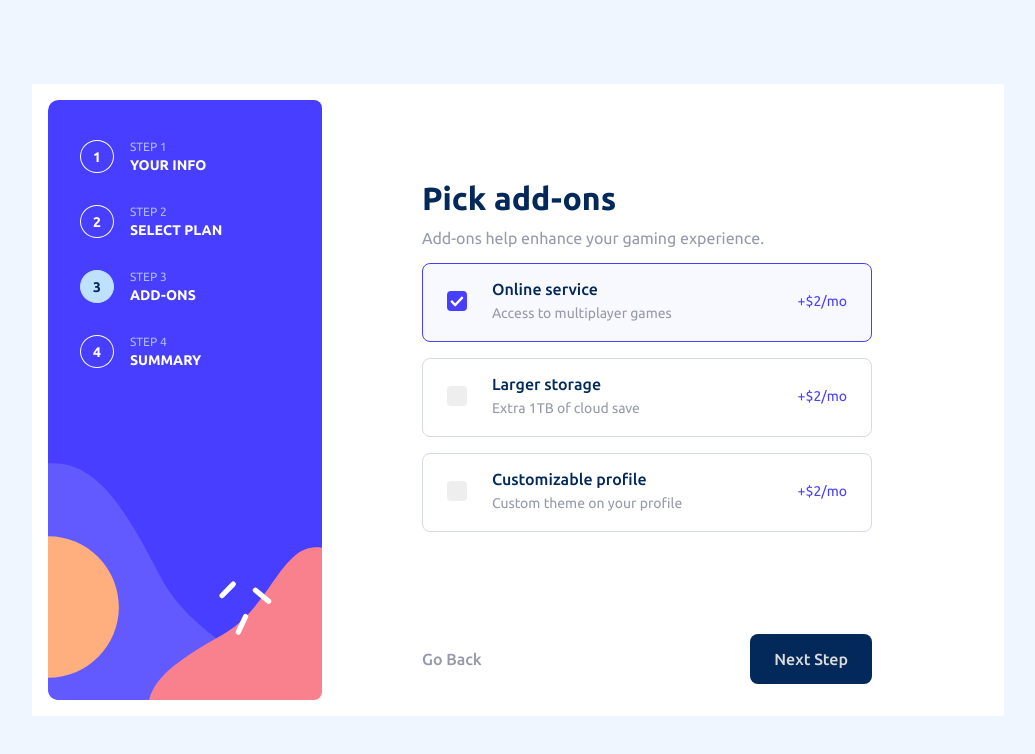
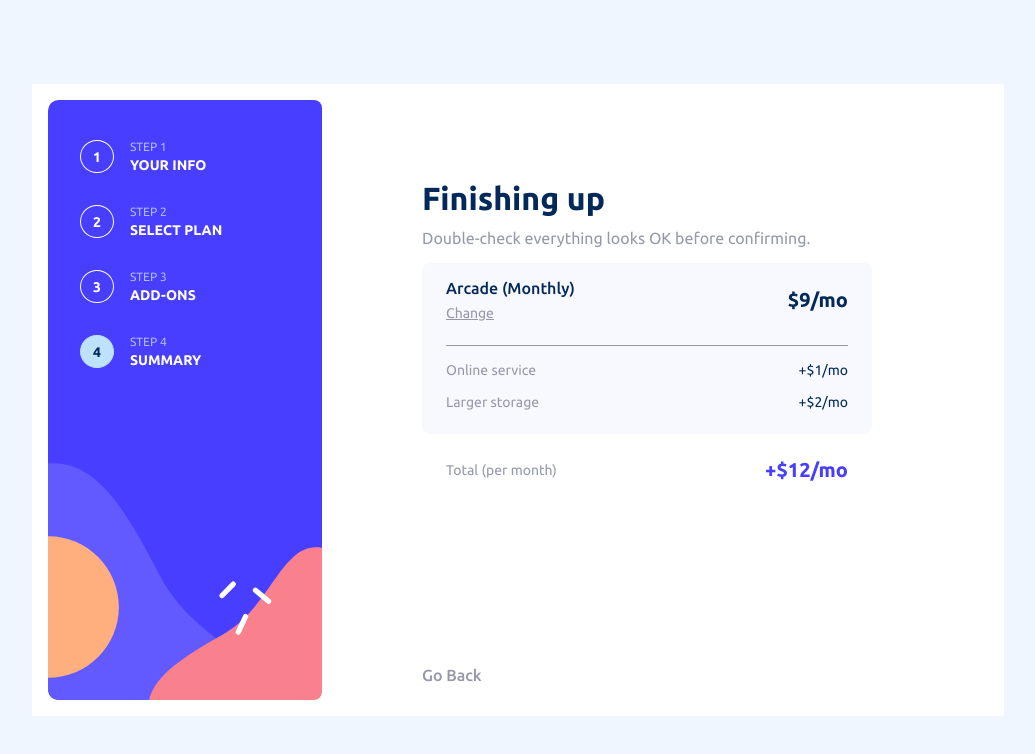
Before and after one commit to j0sephh123/multi-step-form, a React (Vite) app: page / in a window 1280 px wide. Shown: the top 754 px of the page, without its empty margins (122-1157 px from the left). Built offline with nearby package versions, Linux system fonts and the light colour scheme.

Commit message:
forth step

```diff
--- a/src/App.tsx
+++ b/src/App.tsx
@@ -6,11 +6,12 @@ import Controls from "./components/Controls";
 import Header from "./components/Header";
 import Sidebar from "./components/Sidebar";
 import FirstStep from "./components/steps/First";
+import ForthStep from "./components/steps/Forth";
 import SecondStep from "./components/steps/Second";
 import ThirdStep from "./components/steps/Third";
 
 function App() {
-  const [step, setStep] = useState(3);
+  const [step, setStep] = useState(4);
   // const [values, setValues] = useState<any>(null);
 
   const handleNext = () => {
@@ -57,8 +58,8 @@ function App() {
             <Header step={step} />
             {isFirstStep && <FirstStep />}
             {step === 2 && <SecondStep />}
-            {step === 3 && <ThirdStep/>}
-            {isLastStep && <div>step 4</div>}
+            {step === 3 && <ThirdStep />}
+            {isLastStep && <ForthStep />}
           </div>
         </div>
       </Content>
--- a/src/components/steps/Forth/index.tsx
+++ b/src/components/steps/Forth/index.tsx
@@ -1,3 +1,42 @@
 export default function ForthStep() {
-  return <div>ForthStep</div>
+  return <div className="forthStep">
+    <div className="forthStep__content">
+      <div className="forthStep__plan">
+        <div className="forthStep__plan--label">
+          <div className="forthStep__plan--label-item">Arcade (Monthly)</div>
+          <div className="forthStep__plan--label-change">Change</div>
+        </div>
+        <div className="forthStep__plan--price">
+          <div className="forthStep__plan--price-value">$9/mo</div>
+        </div>
+      </div>
+      <div className="forthStep__line" />
+      <div className="forthStep__addons">
+        <div className="forthStep__addons--item">
+          <div className="forthStep__addons--item-label">
+            Online service
+          </div>
+          <div className="forthStep__addons--item-price">
+            +$1/mo
+          </div>
+        </div>
+        <div className="forthStep__addons--item">
+          <div className="forthStep__addons--item-label">
+            Larger storage
+          </div>
+          <div className="forthStep__addons--item-price">
+            +$2/mo
+          </div>
+        </div>
+      </div>
+    </div>
+    <div className="forthStep__footer">
+      <div className="forthStep__footer--total">
+        Total (per month)
+      </div>
+      <div className="forthStep__footer--price">
+        +$12/mo
+      </div>
+    </div>
+  </div>
 }
--- /dev/null
+++ b/src/styles/forthStep.scss
@@ -0,0 +1,71 @@
+.forthStep {
+  &__content {
+    background-color: #f8f9ff;
+    border-radius: var(--border-radius);
+    padding-left: 24px;
+    padding-right: 24px;
+    padding-top: 16px;
+    padding-bottom: 24px;
+  }
+  &__plan {
+    display: flex;
+    justify-content: space-between;
+    align-items: center;
+    &--label {
+      &-item {
+        color: #022959;
+        font-family: var(--medium);
+        padding-bottom: 8px;
+      }
+      &-change {
+        color: #9699aa;
+        font-size: 14px;
+        text-decoration: underline;
+      }
+    }
+    &--price {
+      &-value {
+        color: #022959;
+        font-family: var(--bold);
+        font-size: 20px;
+      }
+    }
+  }
+  &__line {
+    height: 1px;
+    background-color: #9699aa;
+    margin-top: 24px;
+    margin-bottom: 16px;
+  }
+  &__addons {
+    &--item {
+      display: flex;
+      justify-content: space-between;
+      &:not(:last-of-type) {
+        padding-bottom: 16px;
+      }
+      &-label {
+        font-size: 14px;
+        color: #9699aa;
+      }
+      &-price {
+        font-size: 14px;
+      }
+    }
+  }
+  &__footer {
+    padding: 24px;
+    display: flex;
+    justify-content: space-between;
+    align-items: center;
+    &--total {
+      font-size: 14px;
+      color: #9699aa;
+    }
+    &--price {
+      color: #483eff;
+      font-family: var(--bold);
+      font-size: 20px;
+    }
+  }
+}
--- a/src/styles/index.scss
+++ b/src/styles/index.scss
@@ -5,3 +5,4 @@
 @use "./thirdStep.scss";
 @use "./app.scss";
 @use "./checkbox.scss";
+@use "./forthStep.scss";
```
Also changed, not shown: src/components/steps/Second/index.tsx (+5 -2 lines).
